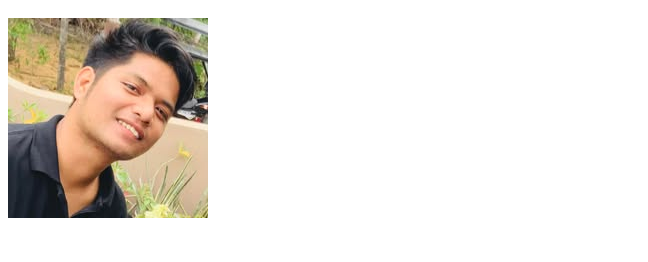
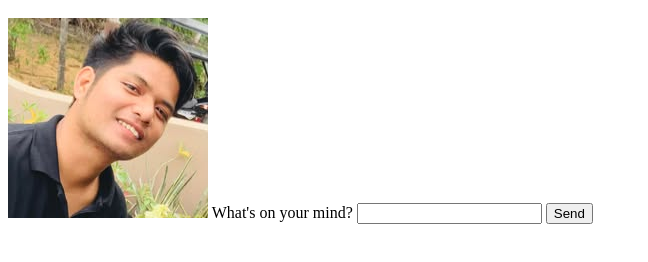
Before and after one commit to JaxylViernes/JaxylPOGI, a plain HTML site: page index.html in a window 1280 px wide. Shown: the part 120-382 px from the top of the page, without its empty margins (0-648 px from the left). Drawn offline with Linux system fonts and the light colour scheme.

Commit message:
Update index.html

```diff
--- a/index.html
+++ b/index.html
@@ -4,10 +4,19 @@
     <meta charset="UTF-8">
     <meta name="viewport" content="width=device-width, initial-scale=1.0">
     <title>Bobo si Solis</title>
+    <link rel="icon" href="renold.jpg" type="image/png">
 </head>
 <body>
     <h1>Pogi si Jaxyl</h1>
     <h1>Bonak si Rasco</h1>
     <img src="renold.jpg">
+    <label for = "mind">What's on your mind?</label>
+    <input type = "text" name = "mind" id="mind">
+<button onclick ="fuckyou()">Send</button>
+    <script>
+        function fuckyou(){
+            alert("Futang Ena Moew");
+        }
+    </script>
 </body>
 </html>
```
